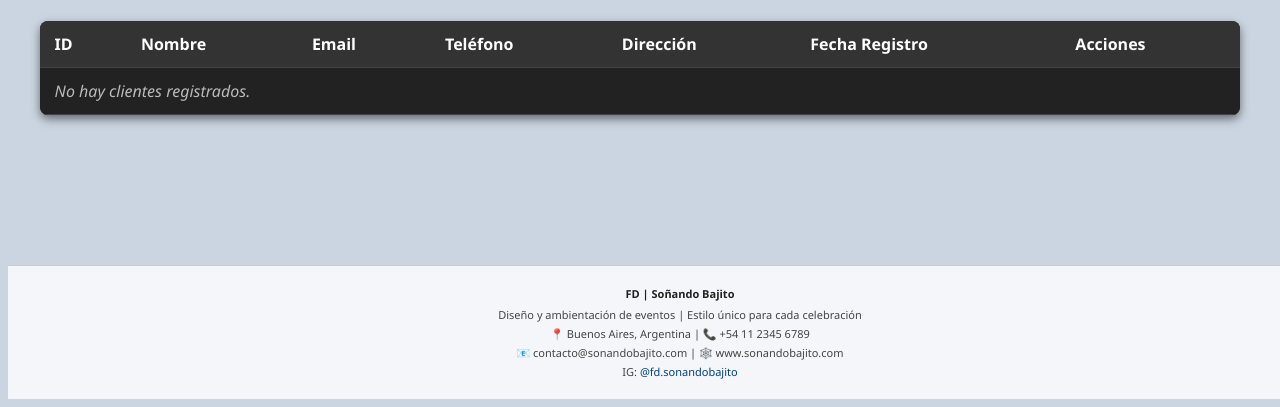
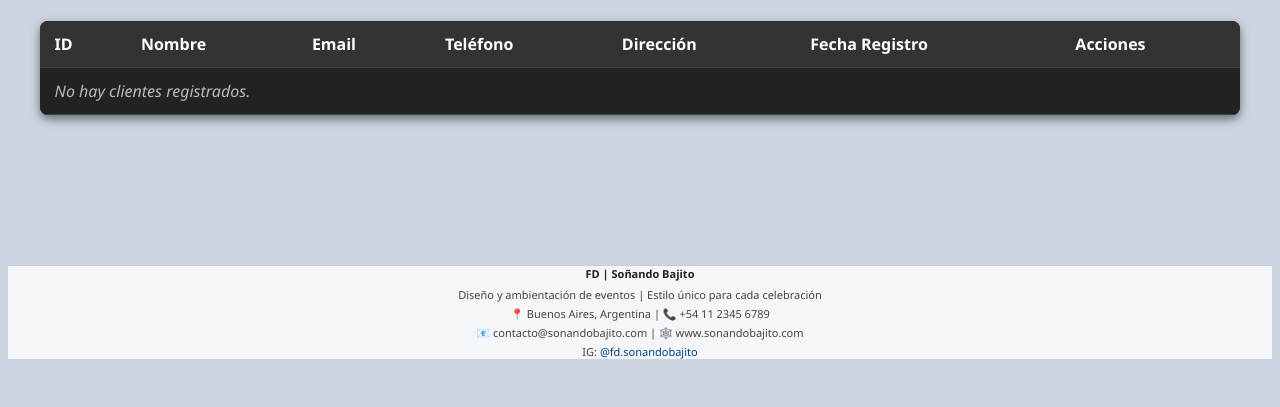
Before and after one commit to Kevinnyanez/APPYSTUDIOS, a PHP site: page /clientes.php in a window 1280 px wide; the page is wider, and only the part inside the window is pictured. Shown: the part 729-1136 px from the top of that part. After the commit the page ends 1088 px from the top of that part, so only its background shows below. Run offline with PHP 8.4, Linux system fonts and the light colour scheme; data that the repository does not hold is empty.

Commit message:
recomendaciones

```diff
--- a/footer.php
+++ b/footer.php
@@ -2,7 +2,7 @@
     background-color: #f4f6f9;
     color: #444;
     font-size: 11px;
-    padding: 20px 40px;
+
     width: 100%;
     margin-top: 150px;
     text-align: center;
```
